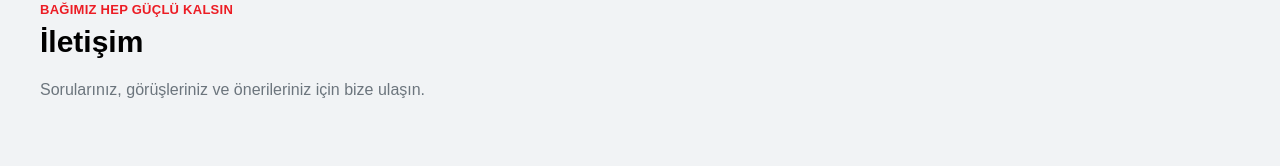
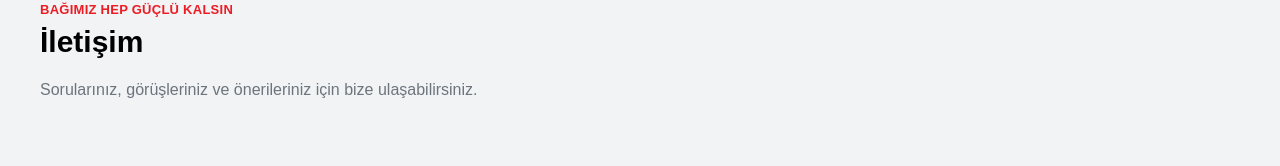
Before and after one commit to pclelif/mezun-dernegi, a Next.js app: page /iletisim in a window 1280 px wide. Shown: the part 203-369 px from the top of the page. Built offline with nearby package versions, Linux system fonts and the light colour scheme; no server answers; the database is empty.

Commit message:
content: update İletişim page eyebrow and description copy

```diff
--- a/src/app/iletisim/page.js
+++ b/src/app/iletisim/page.js
@@ -22,9 +22,9 @@ export default async function Page() {
   ].filter(Boolean);
 
   return <ContentPage
-    eyebrow="Bağımız Hep Güçlü Kalsın"
+    eyebrow="BAĞIMIZ HEP GÜÇLÜ KALSIN"
     title="İletişim"
-    description="Sorularınız, görüşleriniz ve önerileriniz için bize ulaşın."
+    description="Sorularınız, görüşleriniz ve önerileriniz için bize ulaşabilirsiniz."
     titleClassName="panel-title--compact"
     descriptionClassName="panel-copy--compact"
   >
```
